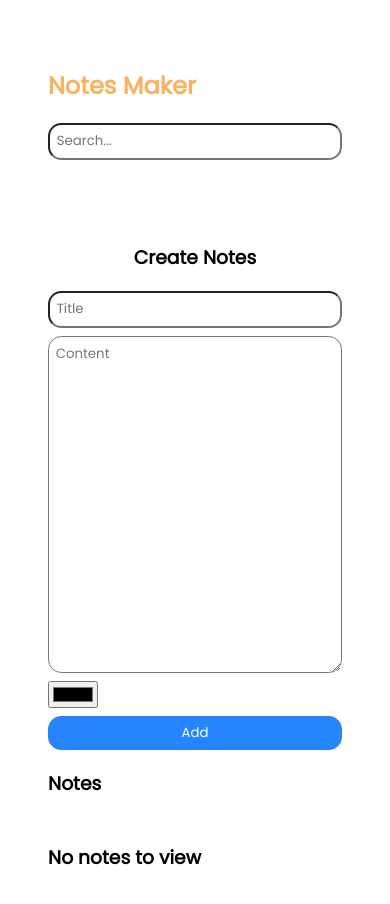
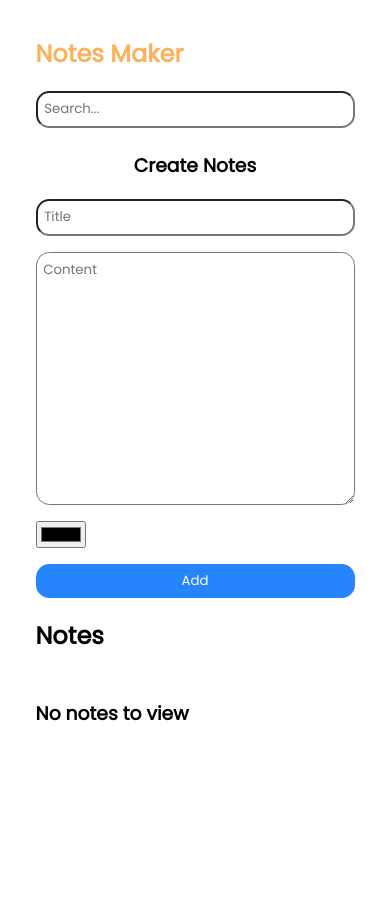
Before and after one commit to Aryann208/Notes-App, a React (Create React App) app: page / in a window 390 px wide. Shown: the top 904 px of the page. After the commit the page ends 844 px from the top, so only its background shows below. Built offline with nearby package versions, Linux system fonts and the light colour scheme.

Commit message:
design fix

```diff
--- a/src/App.css
+++ b/src/App.css
@@ -50,8 +50,16 @@
 /* Media Query for Mobile Screens */
 @media (max-width: 767px) {
 
+  .header{
+    height: 10vh;
+    margin-bottom: 2em;
+  }
+
   .app-container {
-    height: auto;}
+    height: auto;
+  width: 90%;
+  margin: 0 auto;
+    padding: 1em;  }
   .main-container {
     height: auto;
     flex-direction: column;
@@ -61,6 +69,7 @@
     width: 100%;
   }
 
+
   .notes-creation {
     width: 100%;
   }
--- a/src/App.js
+++ b/src/App.js
@@ -88,7 +88,7 @@ const App = () => {
           />
         </div>
         <div className="notes-section">
-          <h3>Notes</h3>
+          <h2>Notes</h2>
           <div className="notes-collection">
             {filteredNotes.length ? (
               <>
--- a/src/components/noteForm/NoteForm.css
+++ b/src/components/noteForm/NoteForm.css
@@ -2,7 +2,7 @@
   display: flex;
   flex-direction: column;
 
-  gap: 0.5em;
+  gap: 1em;
   width: 100%;
   height: 100%;
 }
--- a/src/components/noteForm/NoteForm.js
+++ b/src/components/noteForm/NoteForm.js
@@ -43,7 +43,7 @@ const NoteForm = ({
           padding: '0.5em',
           borderRadius: '1em',
           margin: '0 auto',
-          minHeight: '40vh',
+          minHeight: '30vh',
           overflow: 'auto',
         }}
         placeholder="Content"
```
